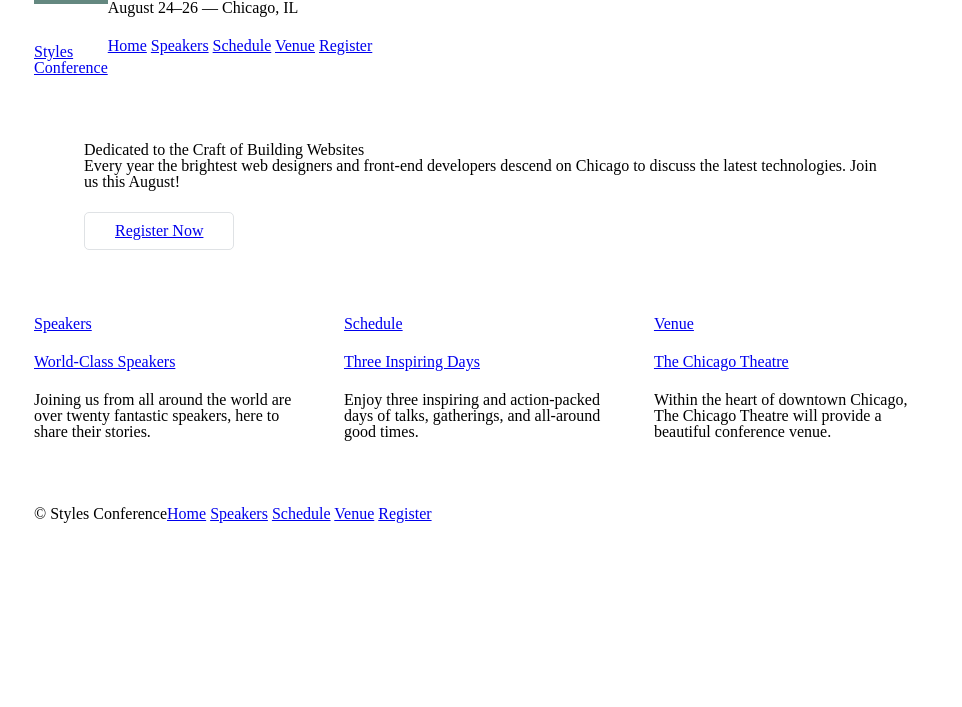
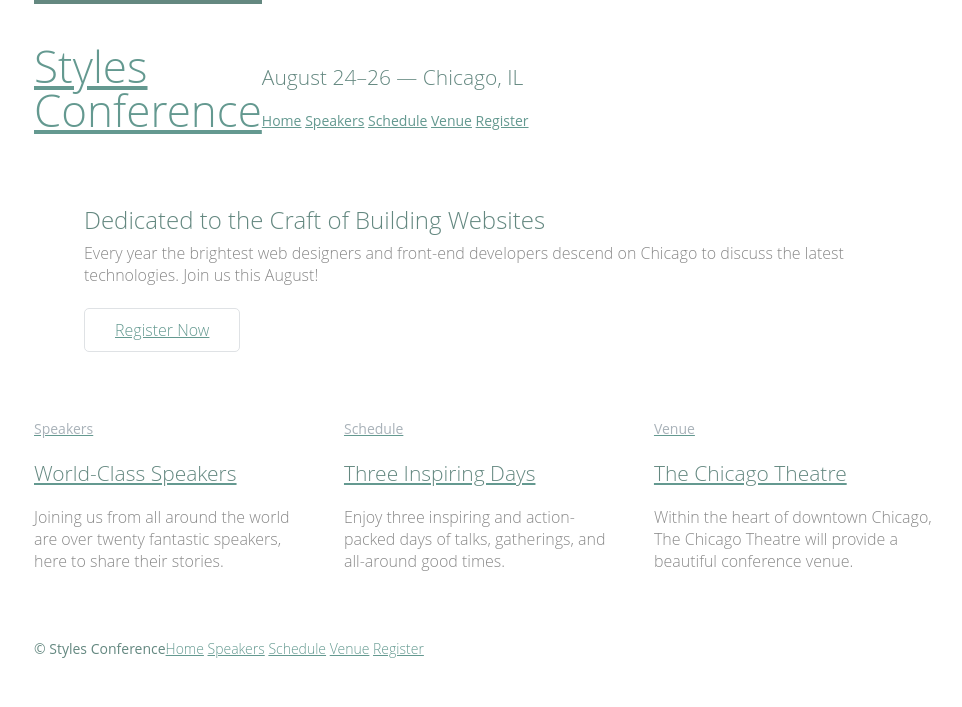
Before and after one commit to Dnld/stylesconf, a plain HTML site: page index.html in a window 1280 px wide. Shown: the whole page, without its empty margins (156-1118 px from the left). Drawn offline with Linux system fonts and the light colour scheme.

Commit message:
add font properties

```diff
--- a/assets/stylesheets/main.css
+++ b/assets/stylesheets/main.css
@@ -30,25 +30,31 @@ time, mark, audio, video {
     font: inherit;
     vertical-align: baseline;
 }
+
 /* HTML5 display-role reset for older browsers */
 article, aside, details, figcaption, figure,
 footer, header, hgroup, menu, nav, section {
     display: block;
 }
+
 body {
     line-height: 1;
 }
+
 ol, ul {
     list-style: none;
 }
+
 blockquote, q {
     quotes: none;
 }
+
 blockquote:before, blockquote:after,
 q:before, q:after {
     content: '';
     content: none;
 }
+
 table {
     border-collapse: collapse;
     border-spacing: 0;
@@ -100,6 +106,25 @@ table {
     width: 66.66%;
 }
 
+/*
+    ===============================================
+    Custom styles
+    ===============================================
+*/
+
+body {
+    color: #888;
+    font: 300 16px/22px "Open Sans", "Helvetica Neue", Helvetica, Arial, sans-serif;
+}
+
+ .tagline {
+    margin: 66px 0 22px 0;
+ }
+
+ .primary-nav {
+    font-size: 14px;
+    font-weight: 400;
+ }
 
 /*
     ===============================================
@@ -109,6 +134,60 @@ table {
 
 h1, h3, h4, h5, p {
     margin-bottom: 22px;
+}
+
+h1, h2, h3, h4 {
+    color: #648880;
+}
+
+h1 {
+    font-size: 36px;
+    line-height: 44px;
+}
+
+h2 {
+    font-size: 24px;
+    line-height: 44px;
+}
+
+h3 {
+    font-size: 21px;
+}
+
+h4 {
+    font-size: 18px;
+}
+
+h5 {
+    color: #a9b2b9;
+    font-size: 14px;
+    font-weight: 400;
+}
+
+strong {
+    font-weight: 400;
+}
+
+cite, em {
+    font-style: italic;
+}
+
+.teaser a:hover h3 {
+    color: #a9b2b9;
+}
+
+/*
+    ===============================================
+    Links
+    ===============================================
+*/
+
+a:hover {
+    color: #a9b2b9;
+}
+
+a {
+    color: #649990;
 }
 
 /*
@@ -149,6 +228,8 @@ h1, h3, h4, h5, p {
     display: block;
     border-top: 4px solid #648880;
     padding: 40px 0 22px 0;
+    font-size: 44px;
+    line-height: 40px 0 22px 0;
 }
 
 /*
@@ -159,9 +240,12 @@ h1, h3, h4, h5, p {
 
 .primary-footer small {
     float: left;
+    font-weight: 400;
 }
 
 .primary-footer {
+    color: #648880;
+    font-size: 14px;
     padding-top: 44px;
     padding-bottom: 44px;
 }
--- a/index.html
+++ b/index.html
@@ -14,9 +14,9 @@
         <h1 class="logo">
             <a href="index.html">Styles<br>Conference</a>
         </h1>
-        <h3>August 24&ndash;26 &mdash; Chicago, IL</h3>
+        <h3 class="tagline">August 24&ndash;26 &mdash; Chicago, IL</h3>
 
-        <nav>
+        <nav class="primary-nav">
             <a href="index.html">Home</a>
             <a href="speakers.html">Speakers</a>
             <a href="schedule.html">Schedule</a>
@@ -36,7 +36,7 @@
 
         <!-- speakers -->
 
-        <section class="col-1-3">
+        <section class="teaser col-1-3">
              <a href="speakers.html">
                 <h5>Speakers</h5>
                 <h3>World-Class Speakers</h3>
@@ -46,7 +46,7 @@
 
         schedule
 
-        --><section class="col-1-3">
+        --><section class="teaser col-1-3">
             <a href="schedule.html">
                 <h5>Schedule</h5>
                 <h3>Three Inspiring Days</h3>
@@ -56,7 +56,7 @@
 
         venue
 
-        --><section class="col-1-3">
+        --><section class="teaser col-1-3">
             <a href="venue.html">
                 <h5>Venue</h5>
                 <h3>The Chicago Theatre</h3>
```
Also changed, not shown: register.html (+2 -2 lines), schedule.html (+2 -2 lines), speakers.html (+2 -2 lines), venue.html (+2 -2 lines).
